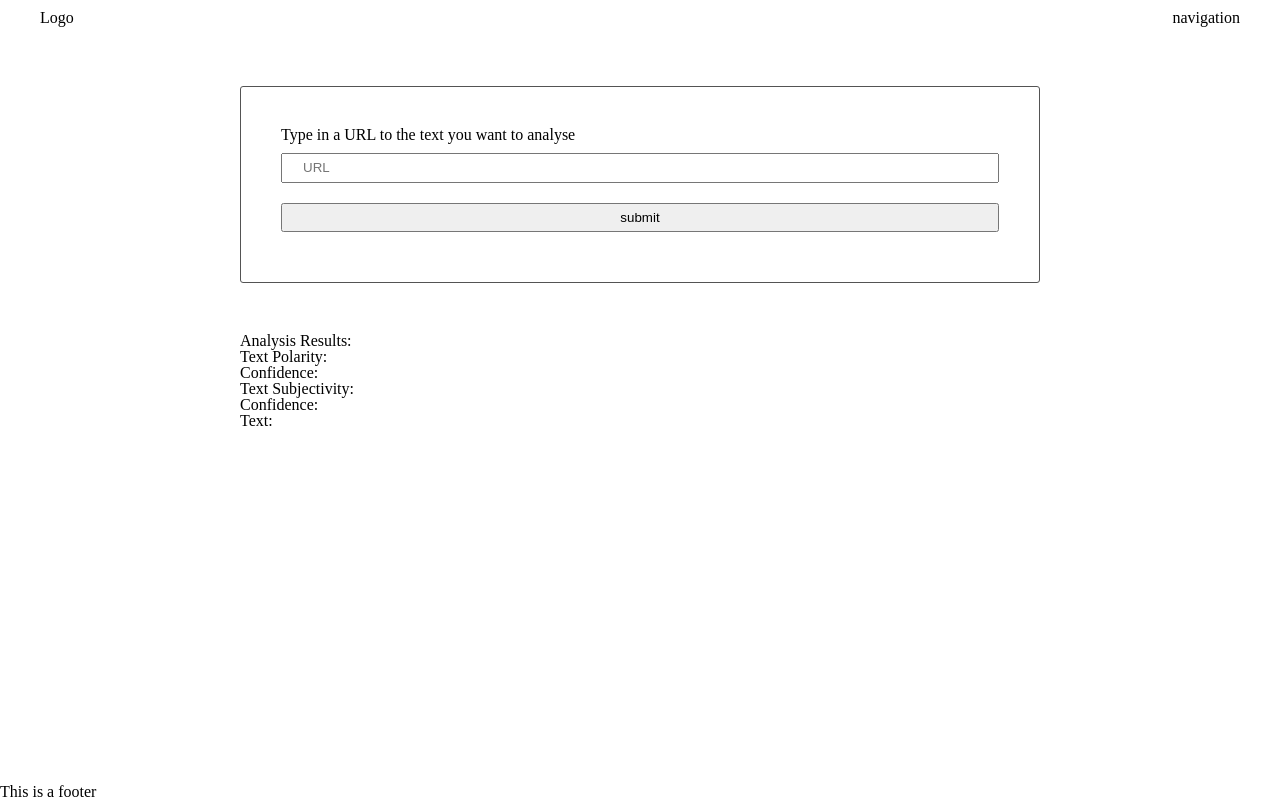
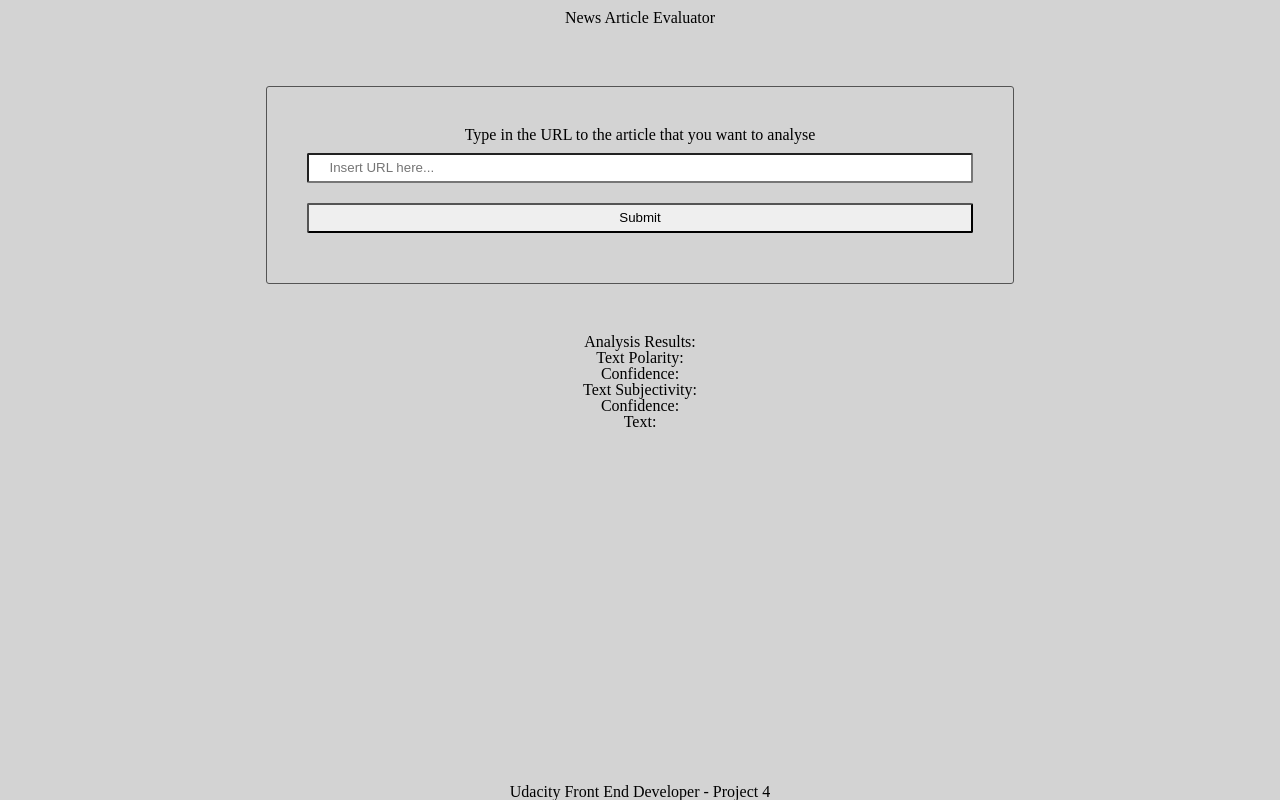
Before and after one commit to GLawrence7/Project-4---Evaluate-News-Article, a website built with webpack: page src/client/views/index.html in a window 1280 px wide. Built offline with nearby package versions, Linux system fonts and the light colour scheme.

Commit message:
Stylesheets udpated

```diff
--- a/src/client/styles/base.scss
+++ b/src/client/styles/base.scss
@@ -2,6 +2,9 @@ body {
     display: flex;
     flex-direction: column;
     min-height: 100vh;
+    align-items: center;
+    background-color: lightgray;
+    text-align: center;
 }
 
 main {
--- a/src/client/styles/form.scss
+++ b/src/client/styles/form.scss
@@ -9,4 +9,5 @@ input {
     width: 100%;
     line-height: 16px;
     margin: 10px 0;
+    border-radius: 2px;
 }
--- a/src/client/styles/header.scss
+++ b/src/client/styles/header.scss
@@ -2,4 +2,5 @@ header {
     display: flex;
     justify-content: space-between;
     padding: 10px 40px;
+
 }
--- a/src/client/views/index.html
+++ b/src/client/views/index.html
@@ -9,35 +9,32 @@
 
         <header>
             <div class="">
-                Logo
-            </div>
-            <div class="">
-                navigation
+                <h1>News Article Evaluator</h1>
             </div>
         </header>
 
         <main>
             <section>
                 <form class="" onsubmit="return Client.handleSubmit(event)">
-                    <label for="url">Type in a URL to the text you want to analyse</label>
-                    <input id="url" type="text" name="input" value="" placeholder="URL">
-                    <input type="submit" name="" value="submit" onclick="return Client.handleSubmit(event)" onsubmit="return Client.handleSubmit(event)">
+                    <label for="url">Type in the URL to the article that you want to analyse</label>
+                    <input id="url" type="text" name="input" value="" placeholder="Insert URL here...">
+                    <input type="submit" name="" value="Submit" onclick="return Client.handleSubmit(event)" onsubmit="return Client.handleSubmit(event)">
                 </form>
             <section>
 
             <section>
-                <strong>Analysis Results:</strong>
+                <h2>Analysis Results:</h2>
                 <ul>
                     <li>
-                        <h4>Text Polarity:</h3>
+                        <h3>Text Polarity:</h3>
                         <p id="polarity"></p>
-                        <h4>Confidence:</h4>
+                        <h3>Confidence:</h3>
                         <p id="polarity_confidence"></p>
                     </li>
                     <li>
-                        <h4>Text Subjectivity:</h3>
+                        <h3>Text Subjectivity:</h3>
                         <p id="subjectivity"></p>
-                        <h4>Confidence:</h4>
+                        <h3>Confidence:</h3>
                         <p id="subjectivity_confidence"></p>
                     </li>
                     <li>
@@ -49,7 +46,7 @@
         </main>
 
         <footer>
-            <p>This is a footer</p>
+            <p>Udacity Front End Developer - Project 4</p>
         </footer>
 
         <script>
```
